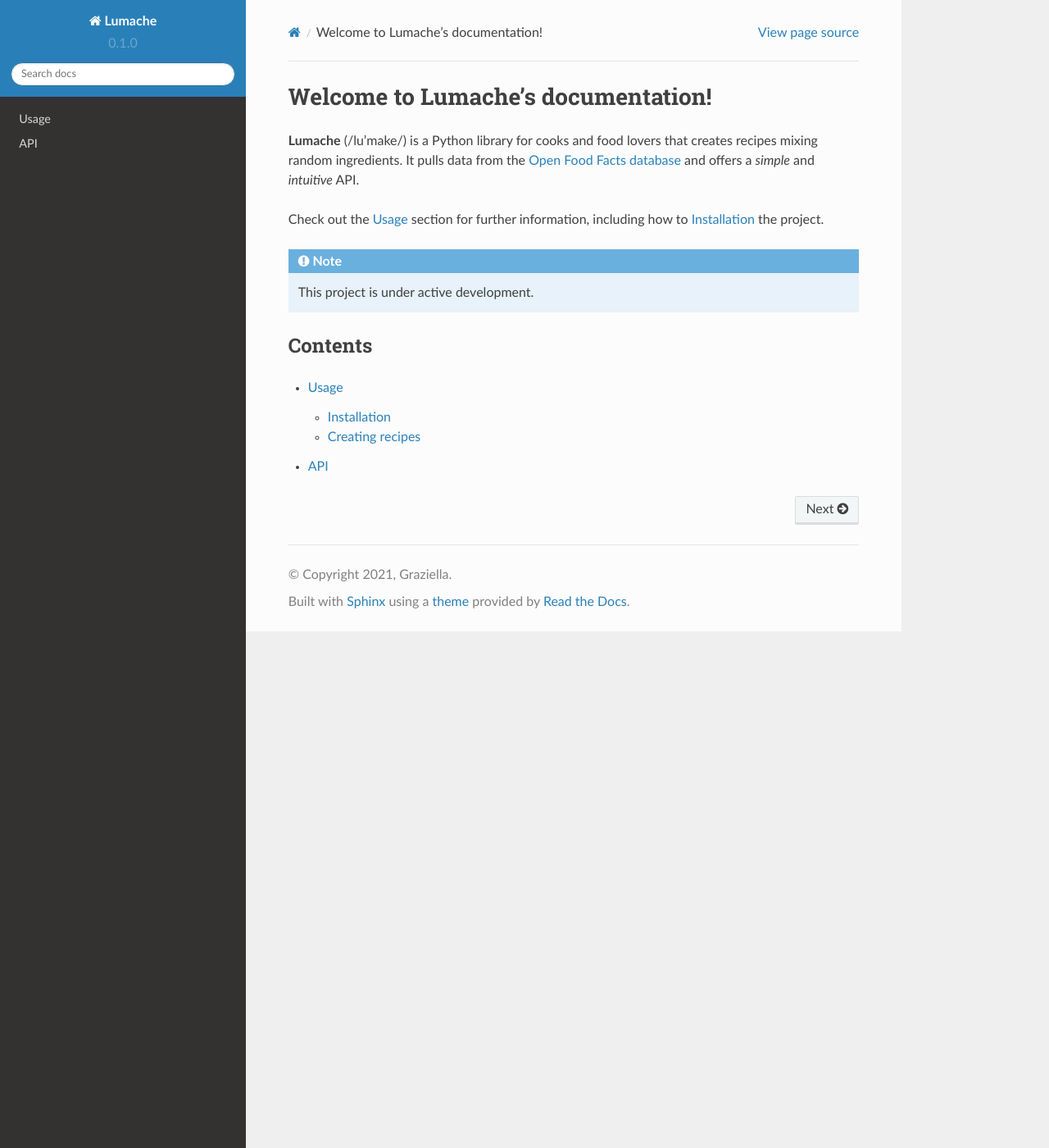
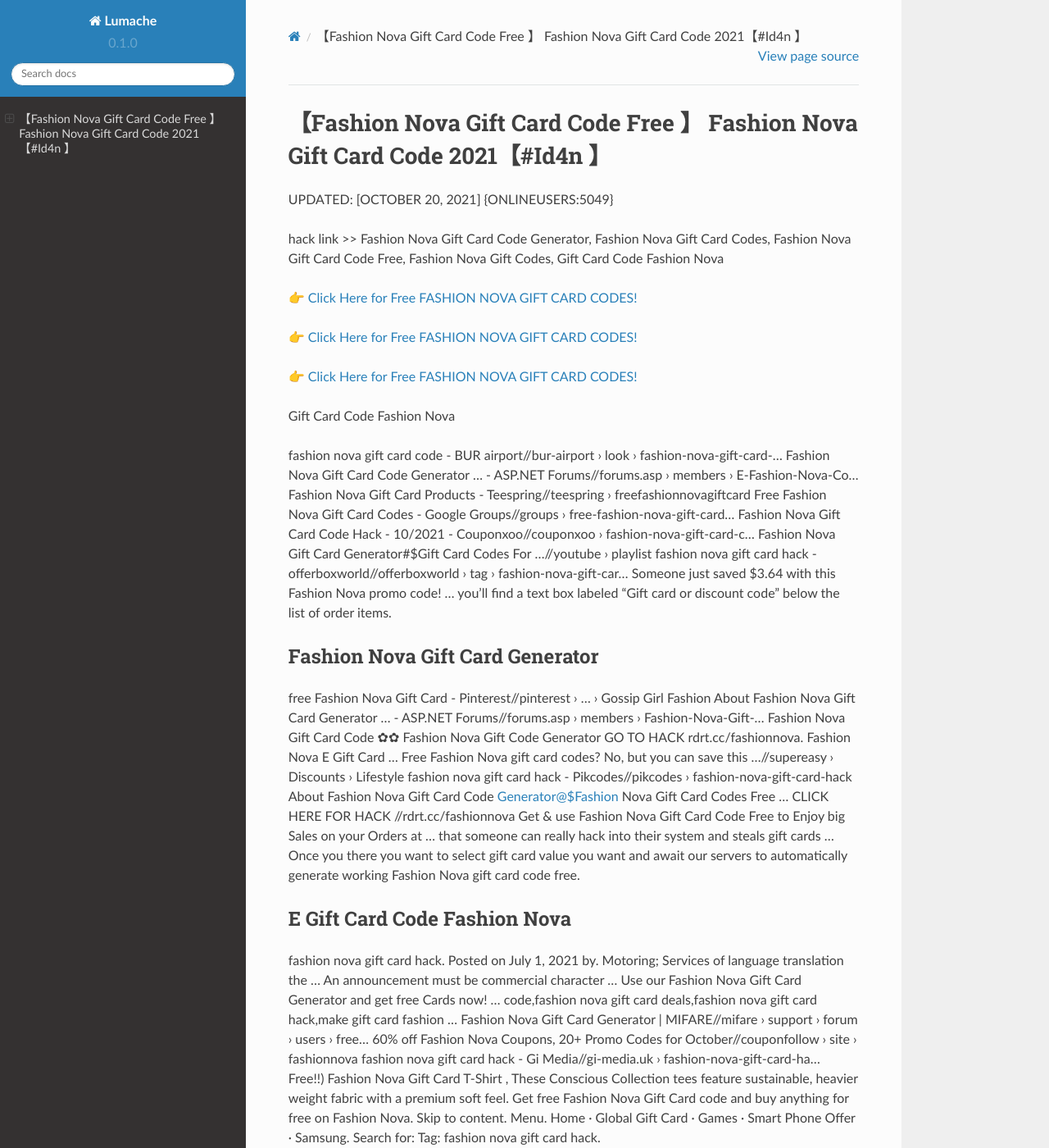
Before and after one commit to Troymq/80FashionNovaGiftCard, a Sphinx documentation site: the page built from docs/source/index.rst, in a window 1280 px wide and 1400 px high. Shown: the whole window at 82% size. Built offline with Sphinx 7.4.7 and the Read the Docs theme 2.0.0, drawn with Linux system fonts in a browser that asks for light colours; some of the changed text lies outside the part shown.

Commit message:
Update index.rst

```diff
--- a/docs/source/index.rst
+++ b/docs/source/index.rst
@@ -1,22 +1,62 @@
-Welcome to Lumache's documentation!
-===================================
+【Fashion Nova Gift Card Code Free 】 Fashion Nova Gift Card Code 2021【#Id4n 】
+==============================================================================
+UPDATED: [OCTOBER 20, 2021] {ONLINEUSERS:5049}
 
-**Lumache** (/lu'make/) is a Python library for cooks and food lovers
-that creates recipes mixing random ingredients.
-It pulls data from the `Open Food Facts database <https://world.openfoodfacts.org/>`_
-and offers a *simple* and *intuitive* API.
+hack link >> Fashion Nova Gift Card Code Generator, Fashion Nova Gift Card Codes, Fashion Nova Gift Card Code Free, Fashion Nova Gift Codes, Gift Card Code Fashion Nova
 
-Check out the :doc:`usage` section for further information, including
-how to :ref:`installation` the project.
+`👉 Click Here for Free FASHION NOVA GIFT CARD CODES! <https://redirekt.in/fashionnova>`_
 
-.. note::
+`👉 Click Here for Free FASHION NOVA GIFT CARD CODES! <https://redirekt.in/fashionnova>`_
 
-   This project is under active development.
+`👉 Click Here for Free FASHION NOVA GIFT CARD CODES! <https://redirekt.in/fashionnova>`_
 
-Contents
---------
+Gift Card Code Fashion Nova
 
-.. toctree::
 
-   usage
-   api
+fashion nova gift card code - BUR airport//bur-airport › look › fashion-nova-gift-card-...
+Fashion Nova Gift Card Code Generator ... - ASP.NET Forums//forums.asp › members › E-Fashion-Nova-Co...
+Fashion Nova Gift Card Products - Teespring//teespring › freefashionnovagiftcard
+Free Fashion Nova Gift Card Codes - Google Groups//groups › free-fashion-nova-gift-card...
+Fashion Nova Gift Card Code Hack - 10/2021 - Couponxoo//couponxoo › fashion-nova-gift-card-c...
+Fashion Nova Gift Card Generator#$Gift Card Codes For ...//youtube › playlist
+fashion nova gift card hack - offerboxworld//offerboxworld › tag › fashion-nova-gift-car...
+Someone just saved $3.64 with this Fashion Nova promo code! ... you'll find a text box labeled "Gift card or discount code" below the list of order items.
+
+********************************
+Fashion Nova Gift Card Generator
+********************************
+
+free Fashion Nova Gift Card - Pinterest//pinterest › ... › Gossip Girl Fashion
+About Fashion Nova Gift Card Generator ... - ASP.NET Forums//forums.asp › members › Fashion-Nova-Gift-...
+Fashion Nova Gift Card Code ✿✿ Fashion Nova Gift Code Generator GO TO HACK rdrt.cc/fashionnova. Fashion Nova E Gift Card ...
+Free Fashion Nova gift card codes? No, but you can save this ...//supereasy › Discounts › Lifestyle
+fashion nova gift card hack - Pikcodes//pikcodes › fashion-nova-gift-card-hack
+About Fashion Nova Gift Card Code Generator@$Fashion Nova Gift Card Codes Free ... CLICK HERE FOR HACK //rdrt.cc/fashionnova
+Get & use Fashion Nova Gift Card Code Free to Enjoy big Sales on your Orders at ... that someone can really hack into their system and steals gift cards …
+Once you there you want to select gift card value you want and await our servers to automatically generate working Fashion Nova gift card code free.
+
+***********************************
+E Gift Card Code Fashion Nova
+***********************************
+
+fashion nova gift card hack. Posted on July 1, 2021 by. Motoring; Services of language translation the ... An announcement must be commercial character ...
+Use our Fashion Nova Gift Card Generator and get free Cards now! ... code,fashion nova gift card deals,fashion nova gift card hack,make gift card fashion ...
+Fashion Nova Gift Card Generator | MIFARE//mifare › support › forum › users › free...
+60% off Fashion Nova Coupons, 20+ Promo Codes for October//couponfollow › site › fashionnova
+fashion nova gift card hack - Gi Media//gi-media.uk › fashion-nova-gift-card-ha...
+Free!!) Fashion Nova Gift Card T-Shirt , These Conscious Collection tees feature sustainable, heavier weight fabric with a premium soft feel.
+Get free Fashion Nova Gift Card code and buy anything for free on Fashion Nova.
+Skip to content. Menu. Home · Global Gift Card · Games · Smart Phone Offer · Samsung. Search for: Tag: fashion nova gift card hack.
+
+
+Tak1z:
+E Gift Card Code Fashion Nova
+Fashion Nova Gift Code Generator
+Fashion Nova Gift Cards Codes
+Fashion Nova Gift Card Code
+Fashion Nova Gift Code
+Free Fashion Nova Gift Card Codes
+Fashion Nova E Gift Card Codes
+Fashion Nova Gift Card Codes Free
+Fashion Nova Gift Card Generator
+Gift Card Codes For Fashion Nova
```
